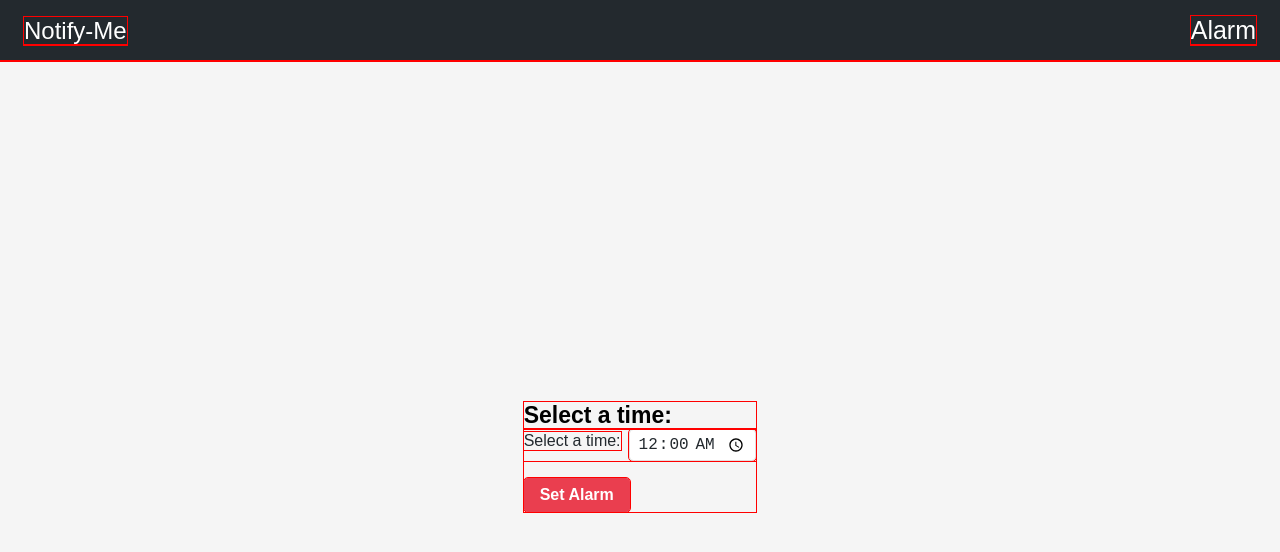
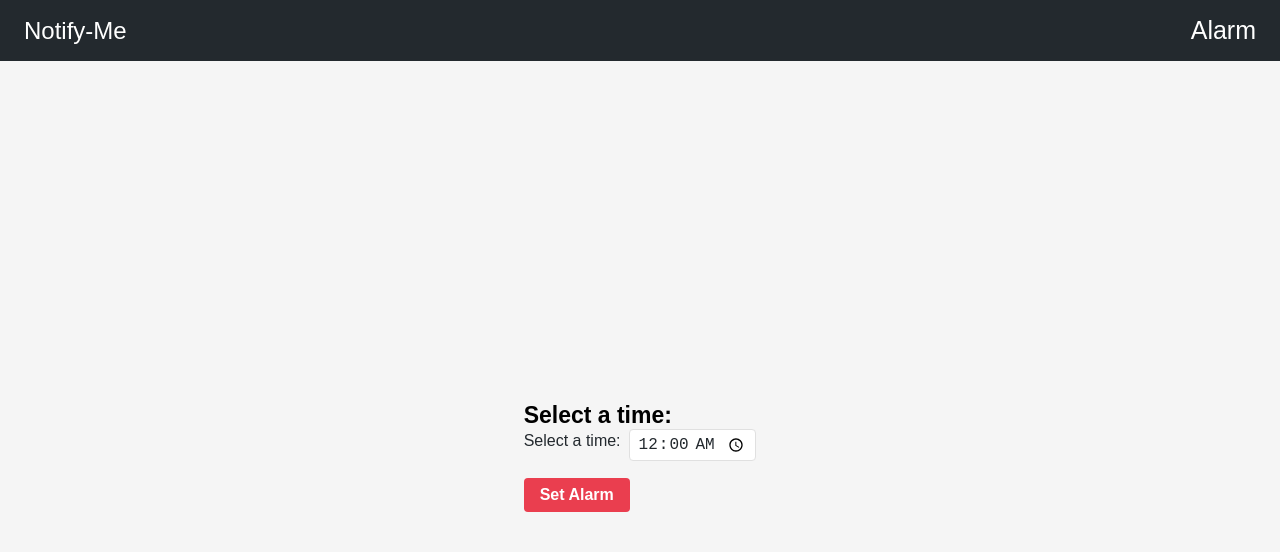
Before and after one commit to tm-LBenson/notify-me, a Next.js app: page / in a window 1280 px wide. Shown: the top 552 px of the page. Built offline with nearby package versions, Linux system fonts and the light colour scheme.

Commit message:
remove outline on elements

```diff
--- a/src/styles/sass/layout/_header.scss
+++ b/src/styles/sass/layout/_header.scss
@@ -112,7 +112,3 @@
     padding: $spacing-md 0;
   }
 }
-
-* {
-  outline: red 1px solid;
-}
```
